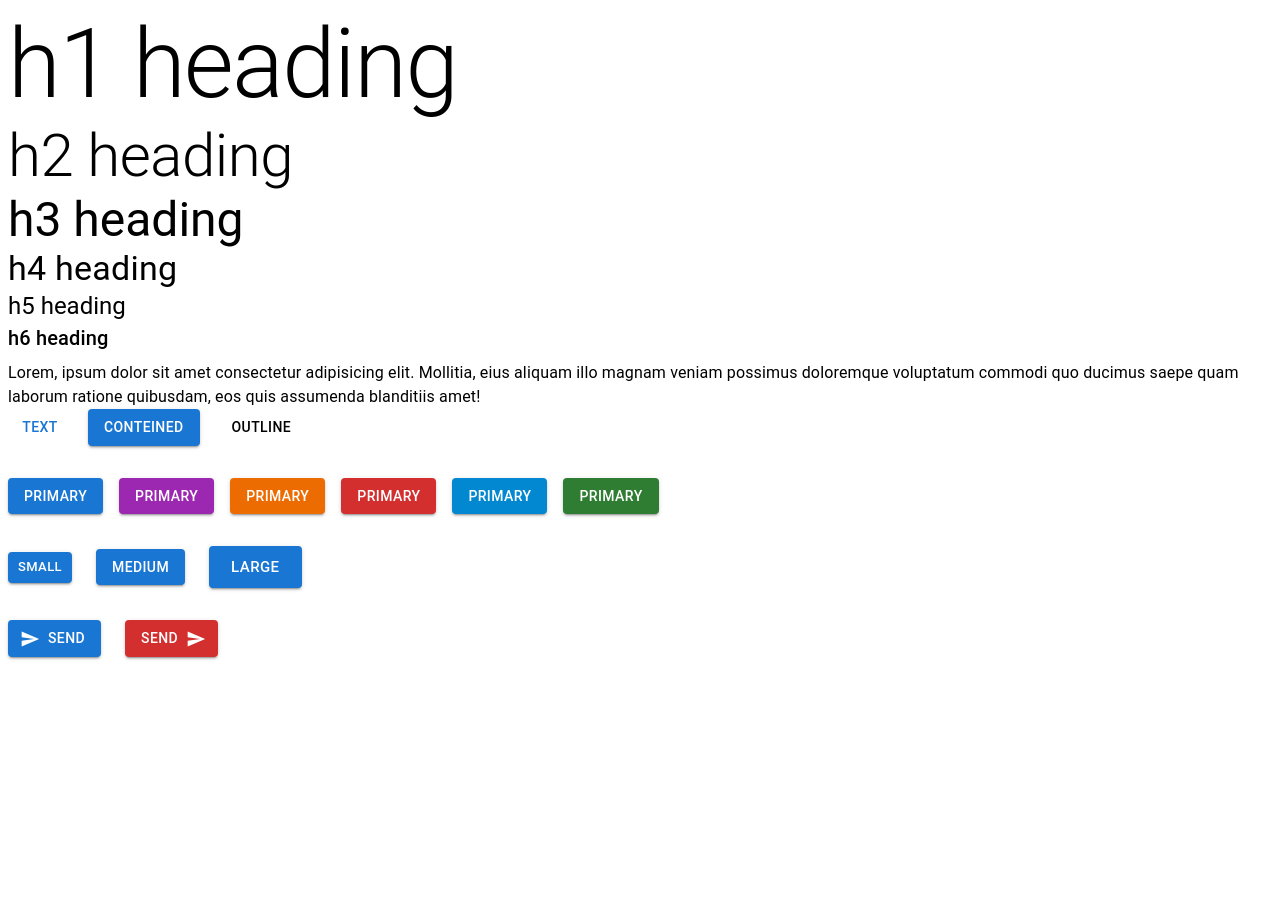
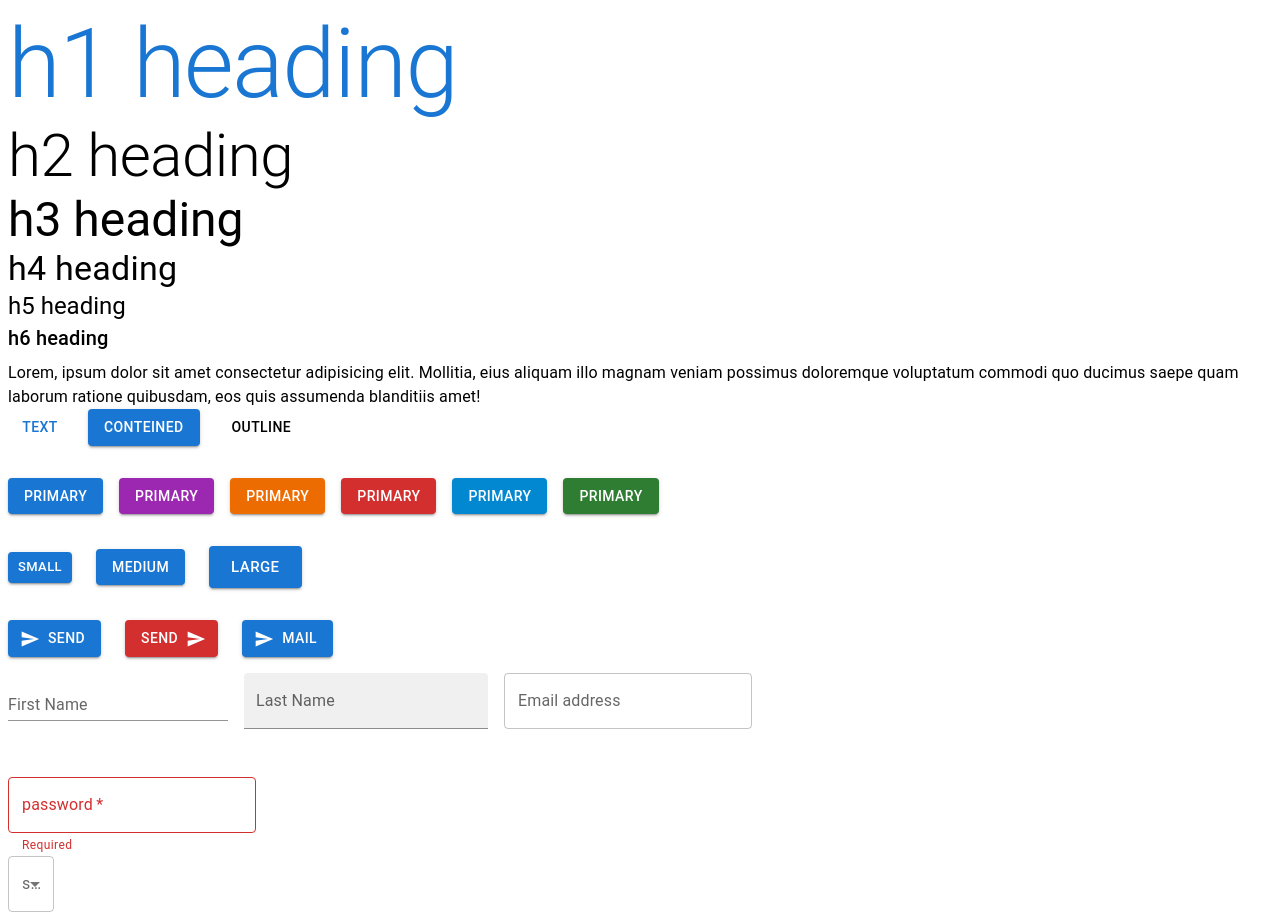
Before and after one commit to kafi22/mui-with-react, a React (Vite) app: page / in a window 1280 px wide. Before the commit the page ends 800 px from the top, so only its background shows below. Built offline with nearby package versions, Linux system fonts and the light colour scheme.

Commit message:
some-changes

```diff
--- a/src/App.jsx
+++ b/src/App.jsx
@@ -1,4 +1,4 @@
-import {Typrogaphy, MuiTypogaphy} from './components'
+import {Typrogaphy, MuiTypogaphy, Textfield, Muiselect} from './components'
 
 const App = () => {
 
@@ -7,6 +7,8 @@ const App = () => {
     <>
     <Typrogaphy />
     <MuiTypogaphy />
+    <Textfield />
+    <Muiselect/>
     </>
   )
 }
--- a/src/components/MuiTypogaphy.jsx
+++ b/src/components/MuiTypogaphy.jsx
@@ -5,7 +5,7 @@ import SendIcon from '@mui/icons-material/Send';
 const MuiTypogaphy = () => {
 
     return (
-        <Stack spacing={4}>
+        <Stack spacing={4} marginBottom={2}>
         <Stack spacing={2} direction='row'>
         <Button variant="text">Text</Button>
         <Button variant="contained">Conteined</Button>
@@ -28,6 +28,7 @@ const MuiTypogaphy = () => {
         <Stack display='block' spacing={3} direction='row'>
             <Button variant="contained" startIcon={<SendIcon />}>Send</Button>
             <Button variant="contained" endIcon={<SendIcon />} color="error">Send</Button>
+            <Button variant="contained" startIcon={<SendIcon />}>Mail</Button>
         </Stack>
         </Stack>
     )
--- /dev/null
+++ b/src/components/Muiselect.jsx
@@ -0,0 +1,20 @@
+import { Box, MenuItem, TextField } from "@mui/material"
+
+const Muiselect = () => {
+
+
+    return (
+        <>
+        <Box width='250px' >
+        <TextField label='select country' select>
+            <MenuItem value='India'>India</MenuItem>
+            <MenuItem value='Bangladesh'>Bangladesh</MenuItem>
+            <MenuItem value='SriLanka'>SriLanka</MenuItem>
+        </TextField>
+        </Box>
+        </>
+
+    )
+}
+
+export default Muiselect
--- /dev/null
+++ b/src/components/Textfield.jsx
@@ -0,0 +1,38 @@
+import { Stack, TextField } from "@mui/material";
+import { useState } from "react";
+
+const Textfield = () => {
+
+    const [text, setText] = useState('')
+    console.log(text);
+
+
+    return (
+        <>
+        <Stack spacing={6}>
+            <Stack spacing={2} direction='row'>
+                <TextField label='First Name' variant="standard" />
+                <TextField label="Last Name" variant="filled" />
+                <TextField label="Email address" variant="outlined" type="email" />
+            </Stack>
+
+            <Stack spacing={2} direction='row'>
+                <TextField label='password' type="password"
+                variant="outlined"
+                error={!text}
+                value={text}
+                onChange={e => setText(e.target.value)}
+                helperText={!text ? 'Required' : 'do not share your password' }
+                required
+
+                />
+            </Stack>
+
+
+
+        </Stack>
+        </>
+    )
+}
+
+export default Textfield;
--- a/src/components/Typrogaphy.jsx
+++ b/src/components/Typrogaphy.jsx
@@ -5,7 +5,7 @@ const Typrogaphy = () => {
 
     return (
         <div>
-        <Typography variant='h1'>h1 heading</Typography>
+        <Typography variant='h1' color='primary'>h1 heading</Typography>
         <Typography variant='h2'>h2 heading</Typography>
         <Typography variant='h3'>h3 heading</Typography>
         <Typography variant='h4'>h4 heading</Typography>
--- a/src/components/index.js
+++ b/src/components/index.js
@@ -1,2 +1,4 @@
 export {default as Typrogaphy} from "./Typrogaphy.jsx";
-export {default as MuiTypogaphy} from "./MuiTypogaphy.jsx"
+export {default as MuiTypogaphy} from "./MuiTypogaphy.jsx";
+export {default as Textfield} from "./Textfield.jsx";
+export {default as Muiselect} from "./Muiselect.jsx"
```
